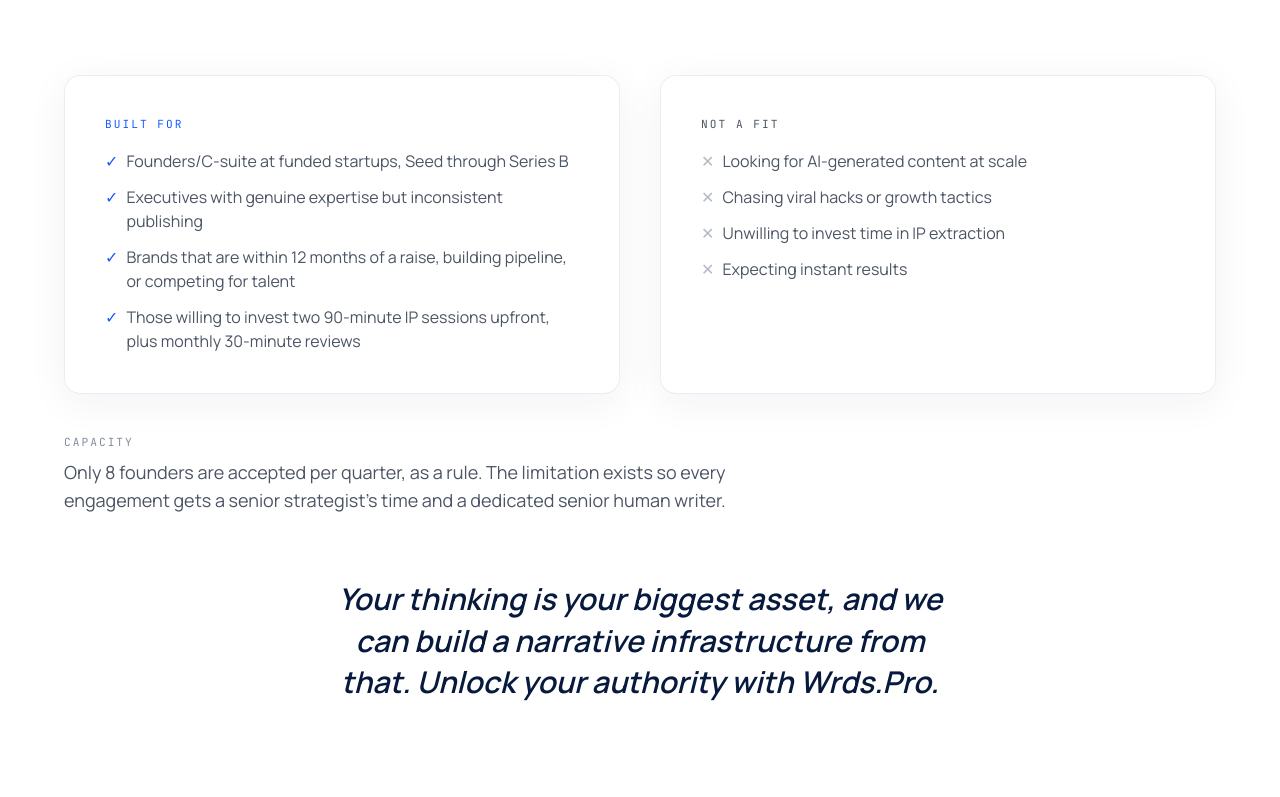
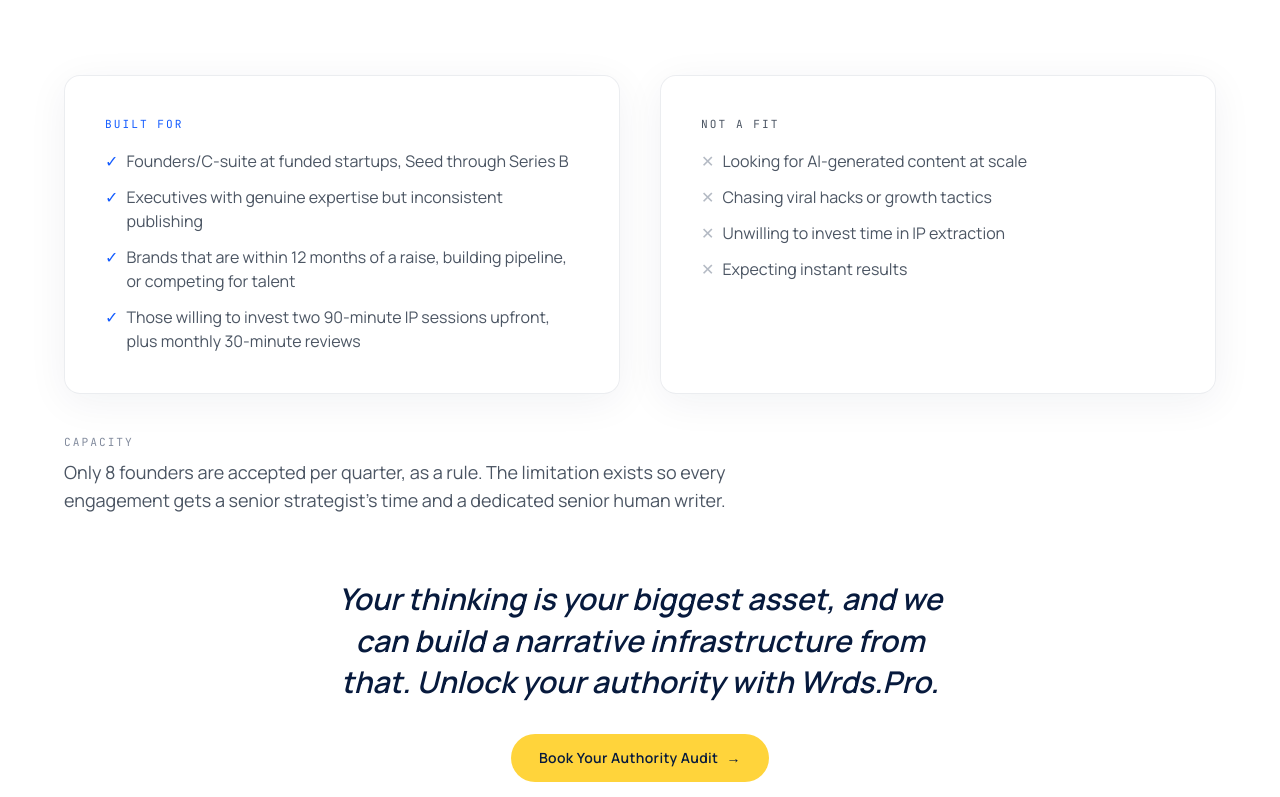
Before and after one commit to Aman-bot-coder/wordpro, a Next.js app: page /the-system in a window 1280 px wide. Shown: the part 2000-2797 px from the top of the page. Built offline with nearby package versions, Linux system fonts and the light colour scheme; no server answers; the database is empty.

Commit message:
The System: drop generic CTA section, keep only doc content + audit button

```diff
--- a/src/app/(site)/the-system/page.tsx
+++ b/src/app/(site)/the-system/page.tsx
@@ -4,7 +4,7 @@
 import { PageHero } from "@/components/PageHero";
 import { Reveal } from "@/components/Reveal";
 import { GlassCard } from "@/components/GlassCard";
-import { CTASection } from "@/components/CTASection";
+import { Button } from "@/components/Button";
 import { authorityStack, process, capacity, idealClient, theSystem } from "@/lib/content";
 
 export const revalidate = 300;
@@ -104,10 +104,11 @@
           <p className="text-balance text-2xl font-semibold italic leading-snug text-navy md:text-3xl">
             {theSystem.closing}
           </p>
+          <div className="mt-8 flex justify-center">
+            <Button href="/contact">Book Your Authority Audit</Button>
+          </div>
         </Reveal>
       </section>
-
-      <CTASection />
     </>
   );
 }
```
